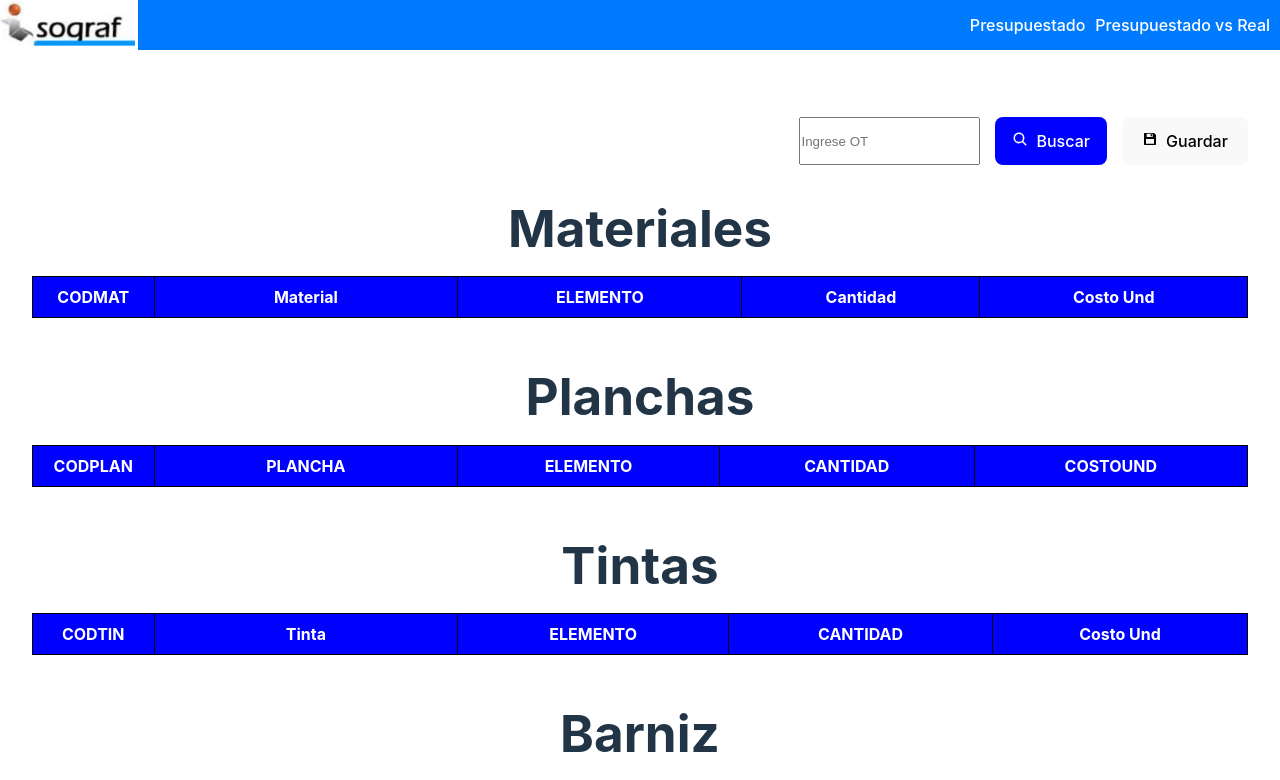
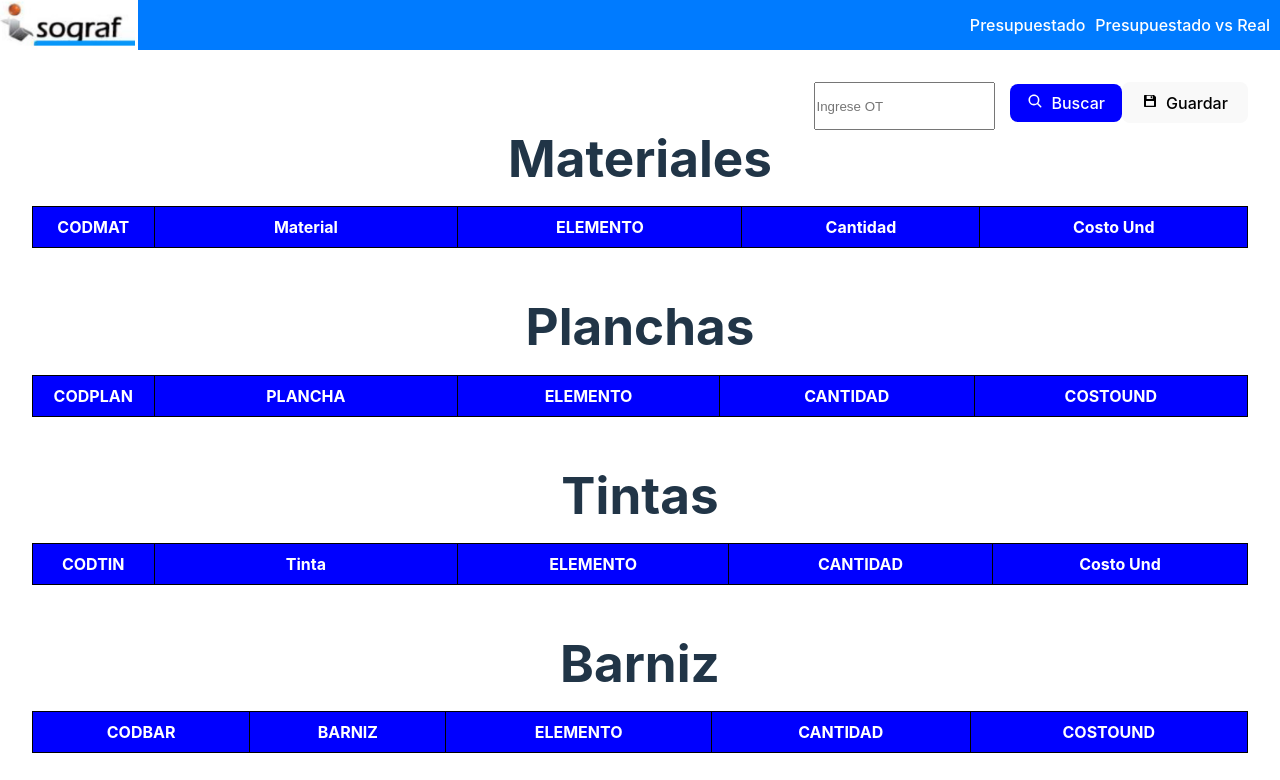
Before and after one commit to Luiggi2092/ComparativoOT, a React (Vite) app: page / in a window 1280 px wide. Shown: the top 780 px of the page. Built offline with nearby package versions, Linux system fonts and the light colour scheme.

Commit message:
correcion de botones

```diff
--- a/src/pages/presupuestado.tsx
+++ b/src/pages/presupuestado.tsx
@@ -166,6 +166,7 @@ const Presupuestado : React.FC<AudioProps> = () => {
         }
 
         const userData = await response.json();
+        console.log(userData);
         setData(userData.Materiales);
         setDataPlan(userData.Planchas)
         setDataTin(userData.Tintas);
@@ -317,17 +318,19 @@ const handleSubmit = async() => {
     <Toaster richColors/>
     {/* // <img src={Logo} style={{display:'flex',position:'absolute',marginTop:'-5px',height:'100px'}}/> */}
     <div style={{padding: '2rem'}}>
-    <div style={{display:'flex',justifyContent:'space-between',gap:20,margin:'35px 0px'}}>
+    <div style={{display:'flex',justifyContent:'space-between',gap:20}}>
 
-     <div>
+   <div style={{zIndex:'10'}}>
     { op && <h2> Orden : {op} - PRODUCTO : {producto}</h2>}
     { op && <span>Moneda: {moneda}</span>}
     {op &&  <h4>Precios sin IGV</h4>}
     </div>
-    <div style={{display:'flex',gap:'15px'}}>
-    <input placeholder='Ingrese OT' onChange={handleInputChange} style={{height:'3rem'}}  />
+    <div style={{display:'flex',gap:'15px',justifyContent:'flex-end'}}>
+    <input placeholder='Ingrese OT' onChange={handleInputChange} style={{height:'3rem'}} />
+    <div style={{height:'3rem'}}>
     <button onClick={handleSearch} style={{backgroundColor:'blue',color:'white',padding: '8px 16px'}}><IoSearch style={{marginRight: '8px'}}></IoSearch>Buscar</button>
     <button onClick={handleSubmit} /*disabled={data.length === 0 }*/ ><RiSave3Fill style={{marginRight:'8px'}}></RiSave3Fill>Guardar</button>
+    </div>
     </div>
      </div>
      { loading && <><div style={{ display: 'flex', alignItems: 'center', justifyContent: 'center', zIndex: '1' }}>
--- a/src/pages/real.tsx
+++ b/src/pages/real.tsx
@@ -221,8 +221,10 @@ const Real : React.FC<AudioProps> = ({}) =>{
     </div>
     <div style={{display:'flex',gap:'5px'}}>
     <input placeholder='Ingrese OT' onChange={handleInputChange} style={{height:'3rem'}} />
+    <div style={{height:'3rem'}}>
     <button onClick={handleSearch} style={{backgroundColor:'blue',color:'white'}}><IoSearch style={{marginRight:'8px'}}></IoSearch>Buscar</button>
     <button disabled={data.length === 0 } onClick={handleDownloadPDF}  ><IoPrintSharp style={{marginRight:'8px'}}></IoPrintSharp>Imprimir</button>
+    </div>
     </div>
     </div>
    { loading && <><div style={{ display: 'flex', alignItems: 'center', justifyContent: 'center', zIndex: '1' }}>
```
